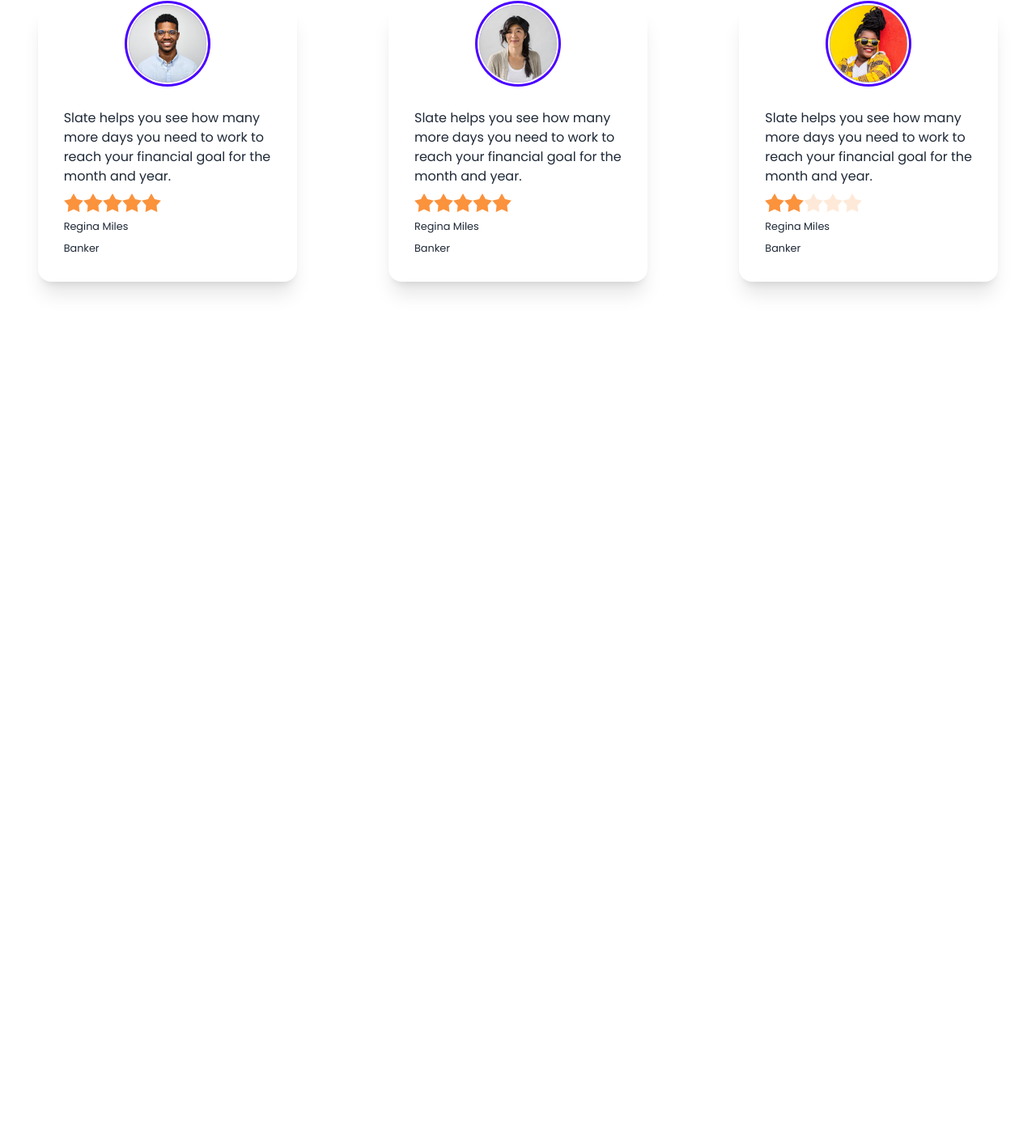
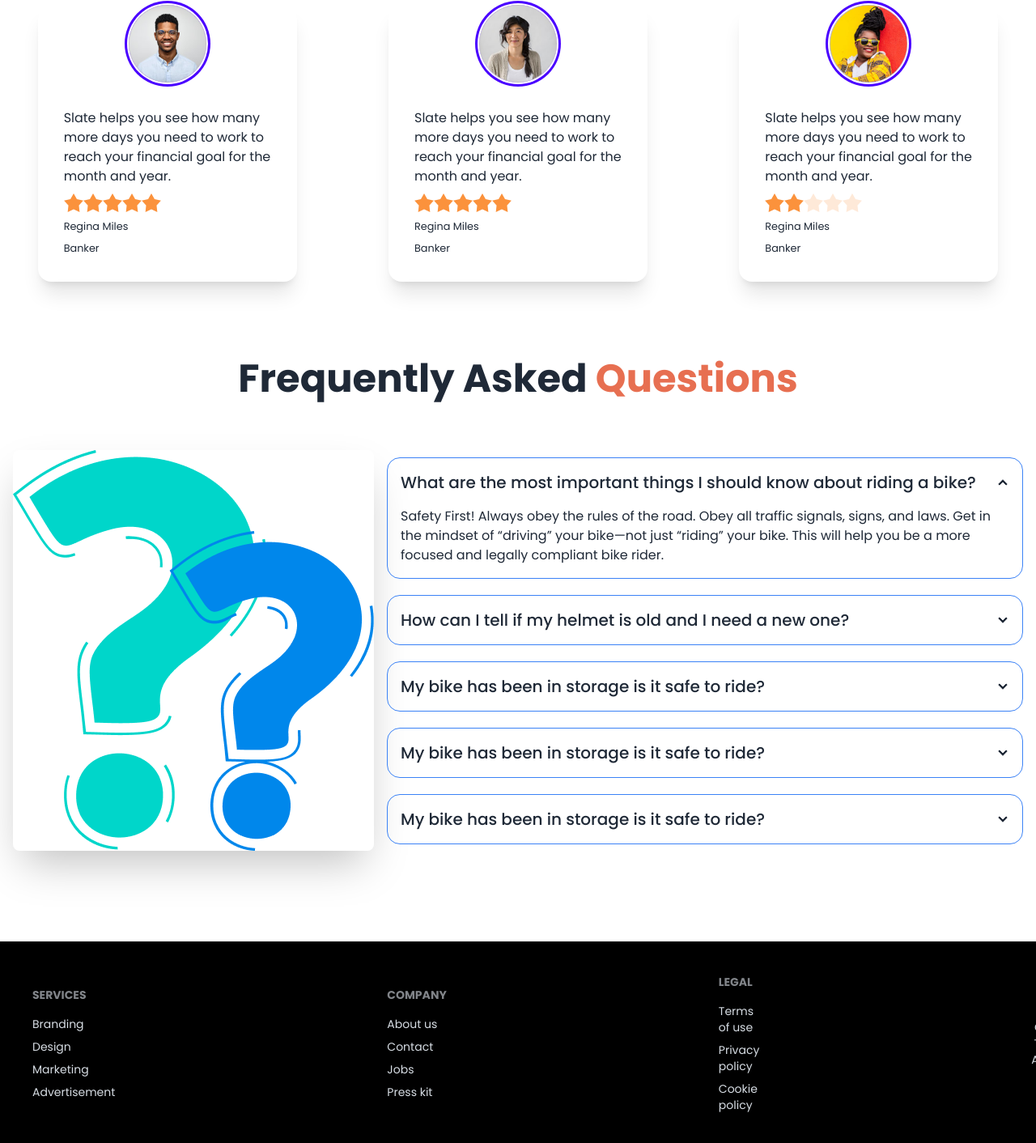
Before and after one commit to Shihab22222/Biker-zone, a website: page index.html in a window 1280 px wide. Shown: the part 2037-3449 px from the top of the page at 81% size. Before the commit the page ends 2481 px from the top, so only its background shows below. Drawn offline with nearby package versions, Linux system fonts and the light colour scheme.

Commit message:
footer section

```diff
--- a/index.html
+++ b/index.html
@@ -334,6 +334,58 @@
 
 
         </div>
+</section>
+
+
+<!-- FAQ sectio -->
+ <section class="my-24">
+  <h1 class="font-bold text-5xl text-center mb-12">Frequently Asked <span class="text-bike-primary">Questions</span></h1>
+  <div class="hero ">
+    <div class="hero-content flex-col lg:flex-row">
+      <img
+        src="./images/others/faq.png"
+        class="max-w-md rounded-lg shadow-2xl" />
+      <div class="space-y-5">
+        <div class="collapse collapse-arrow border border-blue-500">
+          <input type="radio" name="my-accordion-2" checked="checked" />
+          <div class="collapse-title text-xl font-medium"> What are the most important things I should
+            know about riding a bike?</div>
+          <div class="collapse-content">
+            <p>Safety First! Always obey the rules of the road. Obey all traffic signals, signs, and laws. Get in the mindset of “driving” your bike—not just “riding” your bike. This will help you be a more focused and legally compliant bike rider. </p>
+          </div>
+        </div>
+        <div class="collapse collapse-arrow border border-blue-500 ">
+          <input type="radio" name="my-accordion-2" />
+          <div class="collapse-title text-xl font-medium">How can I tell if my helmet is old and I need a
+            new one?</div>
+          <div class="collapse-content">
+            <p>safety First! Always obey the rules of the road. Obey all traffic signals, signs, and laws. Get in the mindset of “driving” your bike—not just “riding” your bike. This will help you be a more focused and legally compliant bike rider.</p>
+          </div>
+        </div>
+        <div class="collapse collapse-arrow  border border-blue-500">
+          <input type="radio" name="my-accordion-2" />
+          <div class="collapse-title text-xl font-medium">My bike has been in storage is it safe to ride?</div>
+          <div class="collapse-content">
+            <p>afety First! Always obey the rules of the road. Obey all traffic signals, signs, and laws. Get in the mindset of “driving” your bike—not just “riding” your bike. This will help you be a more focused and legally compliant bike rider.</p>
+          </div>
+        </div>
+        <div class="collapse collapse-arrow border border-blue-500 ">
+          <input type="radio" name="my-accordion-2" />
+          <div class="collapse-title text-xl font-medium">My bike has been in storage is it safe to ride?</div>
+          <div class="collapse-content">
+            <p>afety First! Always obey the rules of the road. Obey all traffic signals, signs, and laws. Get in the mindset of “driving” your bike—not just “riding” your bike. This will help you be a more focused and legally compliant bike rider.</p>
+          </div>
+        </div>
+        <div class="collapse collapse-arrow border border-blue-500 ">
+          <input type="radio" name="my-accordion-2" />
+          <div class="collapse-title text-xl font-medium">My bike has been in storage is it safe to ride?</div>
+          <div class="collapse-content">
+            <p>afety First! Always obey the rules of the road. Obey all traffic signals, signs, and laws. Get in the mindset of “driving” your bike—not just “riding” your bike. This will help you be a more focused and legally compliant bike rider.</p>
+          </div>
+        </div>
+      </div>
+    </div>
+  </div>
 
 
 
@@ -341,14 +393,44 @@
 
 
 
-</section>
-
-
-
+ </section>
 
 
     </main>
     <!-- footer section -->
-    <footer></footer>
+    <footer class="footer flex flex-col md:flex-row items-center justify-between bg-black text-neutral-content p-10 space-y-4 md:space-y-0 md:space-x-80">
+      <nav>
+    <h6 class="footer-title">Services</h6>
+    <a class="link link-hover">Branding</a>
+    <a class="link link-hover">Design</a>
+    <a class="link link-hover">Marketing</a>
+    <a class="link link-hover">Advertisement</a>
+  </nav>
+  <nav>
+    <h6 class="footer-title">Company</h6>
+    <a class="link link-hover">About us</a>
+    <a class="link link-hover">Contact</a>
+    <a class="link link-hover">Jobs</a>
+    <a class="link link-hover">Press kit</a>
+  </nav>
+  <nav>
+    <h6 class="footer-title">Legal</h6>
+    <a class="link link-hover">Terms of use</a>
+    <a class="link link-hover">Privacy policy</a>
+    <a class="link link-hover">Cookie policy</a>
+  </nav>
+        <div class="grid items-end grid-cols-1 sm:grid-cols-2 md:grid-cols-3 lg:grid-cols-4 gap-4">
+          <h6 class="text-end">Get The App</h6>
+          <a><img class="w-36" src="./images/others/android.png" alt="">
+
+          </a>
+          <a>
+           <img class="w-36" src="./images/others/ios.png" alt="">
+          <a>
+
+          </a>
+        </div>
+
+    </footer>
   </body>
 </html>
```
